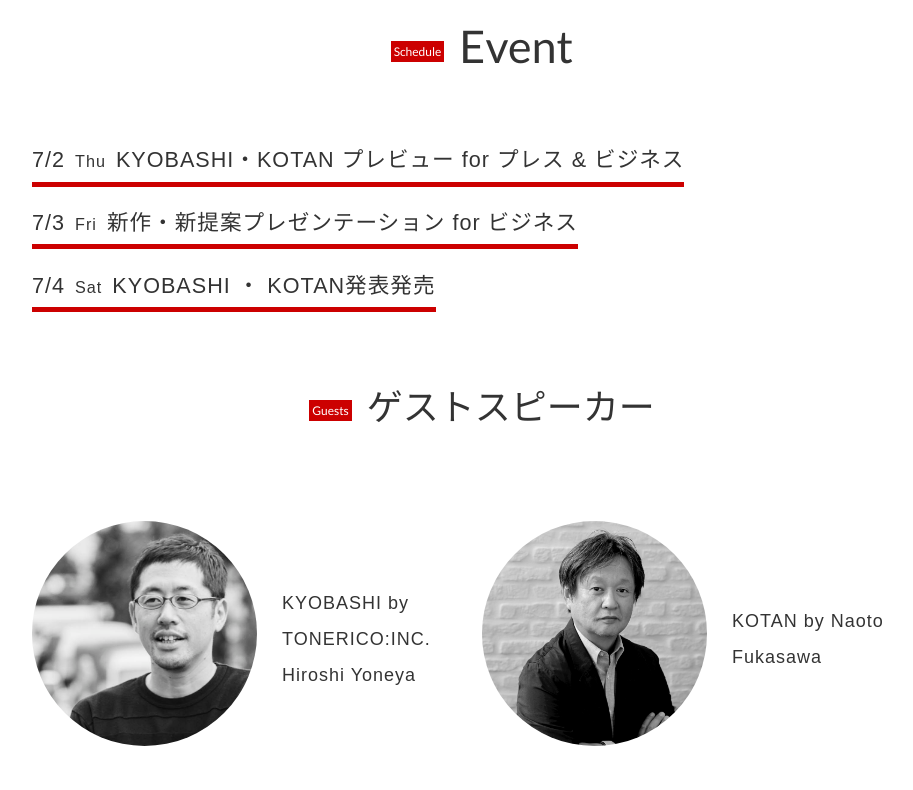
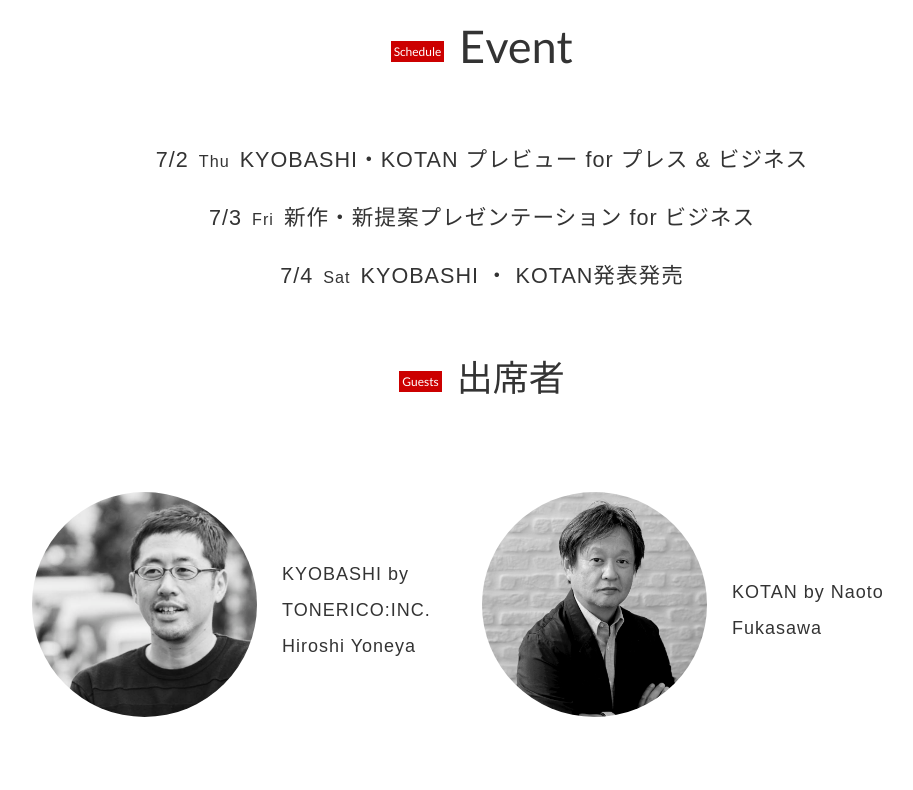
Before and after one commit to knpcondehouse/chs2020, a Gatsby site: page / in a window 1280 px wide. Shown: the part 3380-4170 px from the top of the page, without its empty margins (158-1071 px from the left). Built offline with nearby package versions, Linux system fonts and the light colour scheme; Gatsby itself is replaced by a stand-in of ours.

```diff
--- a/src/components/sass/style.sass
+++ b/src/components/sass/style.sass
@@ -219,8 +219,7 @@
   p
     font-size: 1.2rem
     font-weight: 300
-    border-bottom: 5px solid $red
-    display: inline-block
+
     text-align: center
     &::after
       clear: both
@@ -232,6 +231,7 @@
         display: none
   h3
     text-align: center
+
 
 footer
   height: 70px
--- a/src/components/seo.js
+++ b/src/components/seo.js
@@ -42,6 +42,10 @@
         {
           property: `og:title`,
           content: title,
+        },
+        {
+          property: `og:url`,
+          content: "https://condehouse.style",
         },
         {
           property: `og:description`,
--- a/src/pages/index.js
+++ b/src/pages/index.js
@@ -61,10 +61,12 @@
     <section className="chs-sales" data-sal="slide-down" data-sal-duration="500" data-sal-delay="500" data-sal-easing="ease">
       <h2><span className="schedule"></span>Event</h2>
       <div className="lineup cap">
-        <p>7/2<span className="dayoftheweek">Thu</span>KYOBASHI・KOTAN <br />プレビュー for プレス & ビジネス</p>
-        <p>7/3<span className="dayoftheweek">Fri</span>新作・新提案プレゼンテーション for ビジネス</p>
-        <p>7/4<span className="dayoftheweek">Sat</span>KYOBASHI ・ KOTAN発表発売</p>
-        <h3 className="guests"><span className="guestspeakers"></span>ゲストスピーカー</h3>
+        <div className="centering">
+          <p>7/2<span className="dayoftheweek">Thu</span>KYOBASHI・KOTAN <br />プレビュー for プレス & ビジネス</p>
+          <p>7/3<span className="dayoftheweek">Fri</span>新作・新提案プレゼンテーション for ビジネス</p>
+          <p>7/4<span className="dayoftheweek">Sat</span>KYOBASHI ・ KOTAN発表発売</p>
+        </div>
+        <h3 className="guests"><span className="guestspeakers"></span>出席者</h3>
         <div className="designers cap">
           <div><img src={Image} alt="Tonerico" /></div>
           <div><p>KYOBASHI <br />by <br />TONERICO:INC. Hiroshi Yoneya</p></div>
```
